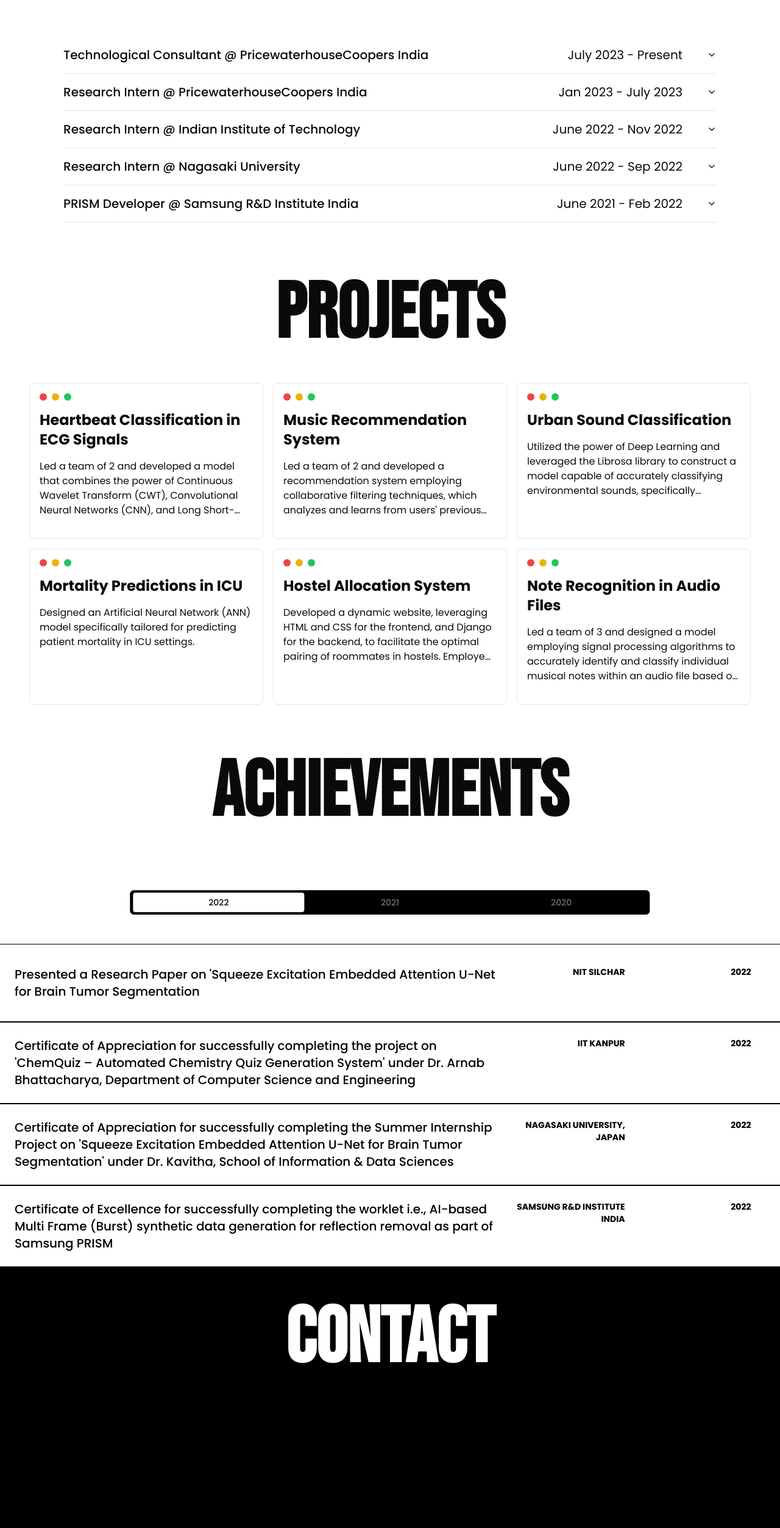
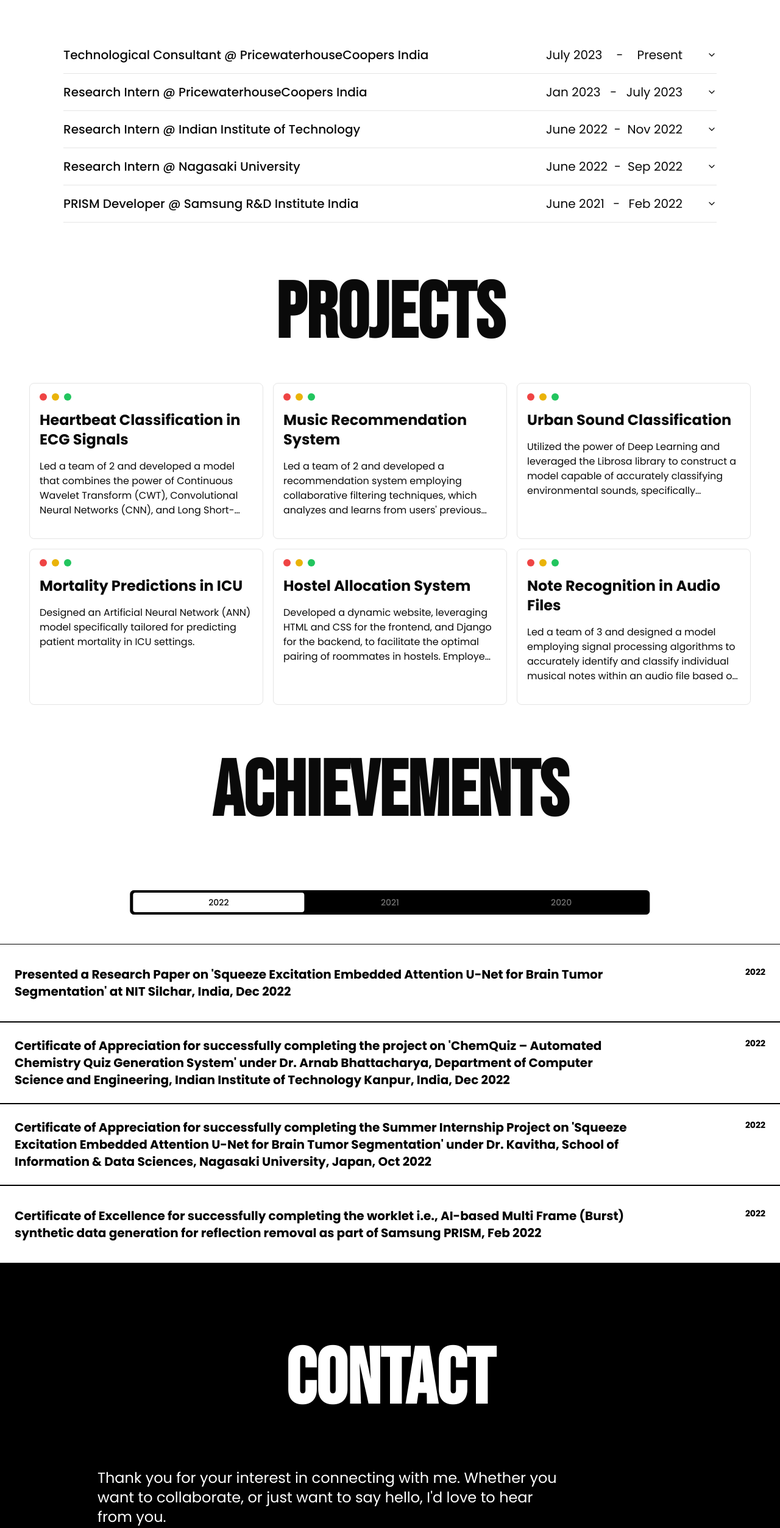
Before and after one commit to mukulrajpoot262610/john-portfolio, a Next.js app: page / in a window 1280 px wide. Shown: the part 1700-4206 px from the top of the page at 61% size. Built offline with nearby package versions, Linux system fonts and the light colour scheme.

Commit message:
fix: conatct

```diff
--- a/components/Card/AchievementCard.tsx
+++ b/components/Card/AchievementCard.tsx
@@ -17,13 +17,9 @@ const AchievementCard = ({
   return (
     <div className='flex border-black border-y hover:bg-black group items-center justify-between cursor-pointer p-6 min-h-32'>
       <div className='text-sm lg:text-xl font-bold text-black group-hover:text-white flex lg:flex-row flex-col w-full gap-2'>
-        <p className='w-full lg:w-4/6 font-medium'>{achievement}</p>
-        <h2 className='w-full lg:w-1/6 text-end uppercase font-bold text-sm'>
-          {organization}
-        </h2>
+        <p className='w-full lg:w-5/6'>{achievement}</p>
         <h2 className='w-full lg:w-1/6 text-end text-sm'>{year}</h2>
       </div>
-      <ArrowRight className='group-hover:text-black text-white' />
     </div>
   );
 };
--- a/components/Card/ExperienceCard.tsx
+++ b/components/Card/ExperienceCard.tsx
@@ -30,11 +30,13 @@ const ExperienceCard = ({
     <AccordionItem value={id}>
       <AccordionTrigger className='w-full text-sm lg:text-xl'>
         <div className='flex lg:flex-row flex-col justify-between items-start lg:items-center w-full text-base lg:text-xl'>
-          <p className='w-full lg:w-2/3 text-start'>
+          <p className='w-full lg:w-3/4 text-start'>
             {position} @ {company}
           </p>
-          <p className='text-left lg:text-end w-full lg:w-1/3 pr-10 font-normal'>
-            {startDate} - {endDate}
+          <p className='w-full lg:w-1/4 pr-10 font-normal flex items-center lg:justify-between gap-2'>
+            <span>{startDate}</span>
+            <span>-</span>
+            <span>{endDate}</span>
           </p>
         </div>
       </AccordionTrigger>
@@ -44,7 +46,11 @@ const ExperienceCard = ({
           <span>{location}</span>
         </div>
         <p className='text-sm mt-2 lg:text-lg leading-relaxed'>
-          {responsibilities}
+          {responsibilities.map((resp) => (
+            <li key={resp} className='mt-2'>
+              {resp}
+            </li>
+          ))}
         </p>
       </AccordionContent>
     </AccordionItem>
--- a/components/base/Footer.tsx
+++ b/components/base/Footer.tsx
@@ -31,12 +31,6 @@ const Footer = () => {
           <ArrowRight className='group-hover:text-black text-white' />
         </div>
       </a>
-      <div className='flex  border-white border-y hover:bg-white group items-center w-screen p-6 lg:p-12 justify-between cursor-pointer'>
-        <h1 className='text-2xl lg:text-5xl font-bold text-white group-hover:text-black'>
-          READ.CV
-        </h1>
-        <ArrowRight className='group-hover:text-black text-white' />
-      </div>
     </div>
   );
 };
--- a/components/sections/Contact.tsx
+++ b/components/sections/Contact.tsx
@@ -2,21 +2,37 @@ import React from 'react';
 
 const Contact = () => {
   return (
-    <div className='h-[75vh] justify-center bg-black text-white flex items-center'>
-      <div className=' w-screen justify-center flex-col flex items-center '>
+    <div className='min-h-[75vh] justify-center bg-black text-white flex items-center'>
+      <div className=' w-screen justify-center flex-col flex items-center my-32'>
         <div>
-          <h1 className='text-9xl font-bold pb-64 font-bebas'>CONTACT</h1>
+          <h1 className='text-7xl lg:text-9xl font-bold pb-20 font-bebas'>
+            CONTACT
+          </h1>
         </div>
         <div className='w-9/12'>
-          <h1 className='text-2xl'>
-            Let&apos;s collaborate and start a conversation!
+          <h1 className='text-lg lg:text-2xl max-w-3xl'>
+            Thank you for your interest in connecting with me. Whether you want
+            to collaborate, or just want to say hello, I&apos;d love to hear
+            from you.
+            <br />
+            <span className='font-bold'>
+              Feel free to use the contact details below, and I&apos;ll get back
+              to you as soon as possible.
+            </span>
           </h1>
-          <h1 className='pt-12'>
+          <h1 className='text-3xl font-bold mt-16'> Contact Information</h1>
+          <h1 className='pt-6 flex-col flex gap-4'>
             <a
               href='mailto:johnrohit94@gmail.com'
-              className='gmail text-xl text-white underline '
+              className='gmail text-xl text-white underline'
             >
               johnrohit94@gmail.com
+            </a>
+            <a
+              href='tel:+91 9080535804'
+              className='gmail text-xl text-white underline'
+            >
+              +91 9080535804
             </a>
           </h1>
         </div>
--- a/components/ui/accordion.tsx
+++ b/components/ui/accordion.tsx
@@ -1,12 +1,12 @@
-"use client"
+'use client';
 
-import * as React from "react"
-import * as AccordionPrimitive from "@radix-ui/react-accordion"
-import { ChevronDown } from "lucide-react"
+import * as React from 'react';
+import * as AccordionPrimitive from '@radix-ui/react-accordion';
+import { ChevronDown } from 'lucide-react';
 
-import { cn } from "@/lib/utils"
+import { cn } from '@/lib/utils';
 
-const Accordion = AccordionPrimitive.Root
+const Accordion = AccordionPrimitive.Root;
 
 const AccordionItem = React.forwardRef<
   React.ElementRef<typeof AccordionPrimitive.Item>,
@@ -14,31 +14,31 @@ const AccordionItem = React.forwardRef<
 >(({ className, ...props }, ref) => (
   <AccordionPrimitive.Item
     ref={ref}
-    className={cn("border-b", className)}
+    className={cn('border-b', className)}
     {...props}
   />
-))
-AccordionItem.displayName = "AccordionItem"
+));
+AccordionItem.displayName = 'AccordionItem';
 
 const AccordionTrigger = React.forwardRef<
   React.ElementRef<typeof AccordionPrimitive.Trigger>,
   React.ComponentPropsWithoutRef<typeof AccordionPrimitive.Trigger>
 >(({ className, children, ...props }, ref) => (
-  <AccordionPrimitive.Header className="flex">
+  <AccordionPrimitive.Header className='flex'>
     <AccordionPrimitive.Trigger
       ref={ref}
       className={cn(
-        "flex flex-1 items-center justify-between py-4 font-medium transition-all hover:underline [&[data-state=open]>svg]:rotate-180",
+        'flex flex-1 items-center justify-between py-4 font-medium transition-all [&[data-state=open]>svg]:rotate-180',
         className
       )}
       {...props}
     >
       {children}
-      <ChevronDown className="h-4 w-4 shrink-0 transition-transform duration-200" />
+      <ChevronDown className='h-4 w-4 shrink-0 transition-transform duration-200' />
     </AccordionPrimitive.Trigger>
   </AccordionPrimitive.Header>
-))
-AccordionTrigger.displayName = AccordionPrimitive.Trigger.displayName
+));
+AccordionTrigger.displayName = AccordionPrimitive.Trigger.displayName;
 
 const AccordionContent = React.forwardRef<
   React.ElementRef<typeof AccordionPrimitive.Content>,
@@ -46,13 +46,13 @@ const AccordionContent = React.forwardRef<
 >(({ className, children, ...props }, ref) => (
   <AccordionPrimitive.Content
     ref={ref}
-    className="overflow-hidden text-sm transition-all data-[state=closed]:animate-accordion-up data-[state=open]:animate-accordion-down"
+    className='overflow-hidden text-sm transition-all data-[state=closed]:animate-accordion-up data-[state=open]:animate-accordion-down'
     {...props}
   >
-    <div className={cn("pb-4 pt-0", className)}>{children}</div>
+    <div className={cn('pb-4 pt-0', className)}>{children}</div>
   </AccordionPrimitive.Content>
-))
+));
 
-AccordionContent.displayName = AccordionPrimitive.Content.displayName
+AccordionContent.displayName = AccordionPrimitive.Content.displayName;
 
-export { Accordion, AccordionItem, AccordionTrigger, AccordionContent }
+export { Accordion, AccordionItem, AccordionTrigger, AccordionContent };
--- a/public/achievements.ts
+++ b/public/achievements.ts
@@ -3,55 +3,55 @@ const ACHIEVEMENTS = [
     year: 2022,
     id: 1,
     achievement:
-      "Presented a Research Paper on 'Squeeze Excitation Embedded Attention U-Net for Brain Tumor Segmentation",
+      "Presented a Research Paper on 'Squeeze Excitation Embedded Attention U-Net for Brain Tumor Segmentation' at NIT Silchar, India, Dec 2022",
     organization: 'NIT Silchar',
   },
   {
     year: 2022,
     id: 2,
     achievement:
-      "Certificate of Appreciation for successfully completing the project on 'ChemQuiz – Automated Chemistry Quiz Generation System' under Dr. Arnab Bhattacharya, Department of Computer Science and Engineering",
+      "Certificate of Appreciation for successfully completing the project on 'ChemQuiz – Automated Chemistry Quiz Generation System' under Dr. Arnab Bhattacharya, Department of Computer Science and Engineering, Indian Institute of Technology Kanpur, India, Dec 2022",
     organization: 'IIT Kanpur',
   },
   {
     year: 2022,
     id: 3,
     achievement:
-      "Certificate of Appreciation for successfully completing the Summer Internship Project on 'Squeeze Excitation Embedded Attention U-Net for Brain Tumor Segmentation' under Dr. Kavitha, School of Information & Data Sciences",
+      "Certificate of Appreciation for successfully completing the Summer Internship Project on 'Squeeze Excitation Embedded Attention U-Net for Brain Tumor Segmentation' under Dr. Kavitha, School of Information & Data Sciences, Nagasaki University, Japan, Oct 2022",
     organization: 'Nagasaki University, Japan',
   },
   {
     year: 2022,
     id: 4,
     achievement:
-      'Certificate of Excellence for successfully completing the worklet i.e., AI-based Multi Frame (Burst) synthetic data generation for reflection removal as part of Samsung PRISM',
+      'Certificate of Excellence for successfully completing the worklet i.e., AI-based Multi Frame (Burst) synthetic data generation for reflection removal as part of Samsung PRISM, Feb 2022',
     organization: 'Samsung R&D Institute India',
   },
   {
     year: 2021,
     id: 5,
-    achievement: 'HackerRank Problem Solving - 5 star',
+    achievement: 'HackerRank Problem Solving - 5 star, Oct 2021',
     organization: 'HackerRank',
   },
   {
     year: 2021,
     id: 6,
     achievement:
-      'Certificate of Appreciation for reaching the final round of the Tetraflip’21 Hackathon organized by the Android Club of VIT Chennai',
+      'Certificate of Appreciation for reaching the final round of the Tetraflip’21 Hackathon organized by the Android Club of VIT Chennai, May 2021',
     organization: 'VIT Chennai',
   },
   {
     year: 2021,
     id: 7,
     achievement:
-      'Certificate of Appreciation for fulfilling the duty as a Mentor for students at Pentecost University, Ghana as part of the workshop on Artificial Intelligence organized by the Centre for Advanced Data Science, VIT Chennai',
+      'Certificate of Appreciation for fulfilling the duty as a Mentor for students at Pentecost University, Ghana as part of the workshop on Artificial Intelligence organized by the Centre for Advanced Data Science, VIT Chennai, India, June 2021',
     organization: 'Pentecost University, Ghana',
   },
   {
     year: 2020,
     id: 8,
     achievement:
-      'Certificate of Recognition for successful participation in Illuminate – 2020 organized by the Entrepreneurship Cell, IIT Bombay',
+      'Certificate of Recognition for successful participation in Illuminate – 2020 organized by the Entrepreneurship Cell, IIT Bombay, India, Oct 2020',
     organization: 'IIT Bombay',
   },
 ];
```
Also changed, not shown: components/Card/ProjectCard.tsx (+5 -4 lines), public/experience.ts (+11 -5 lines).
